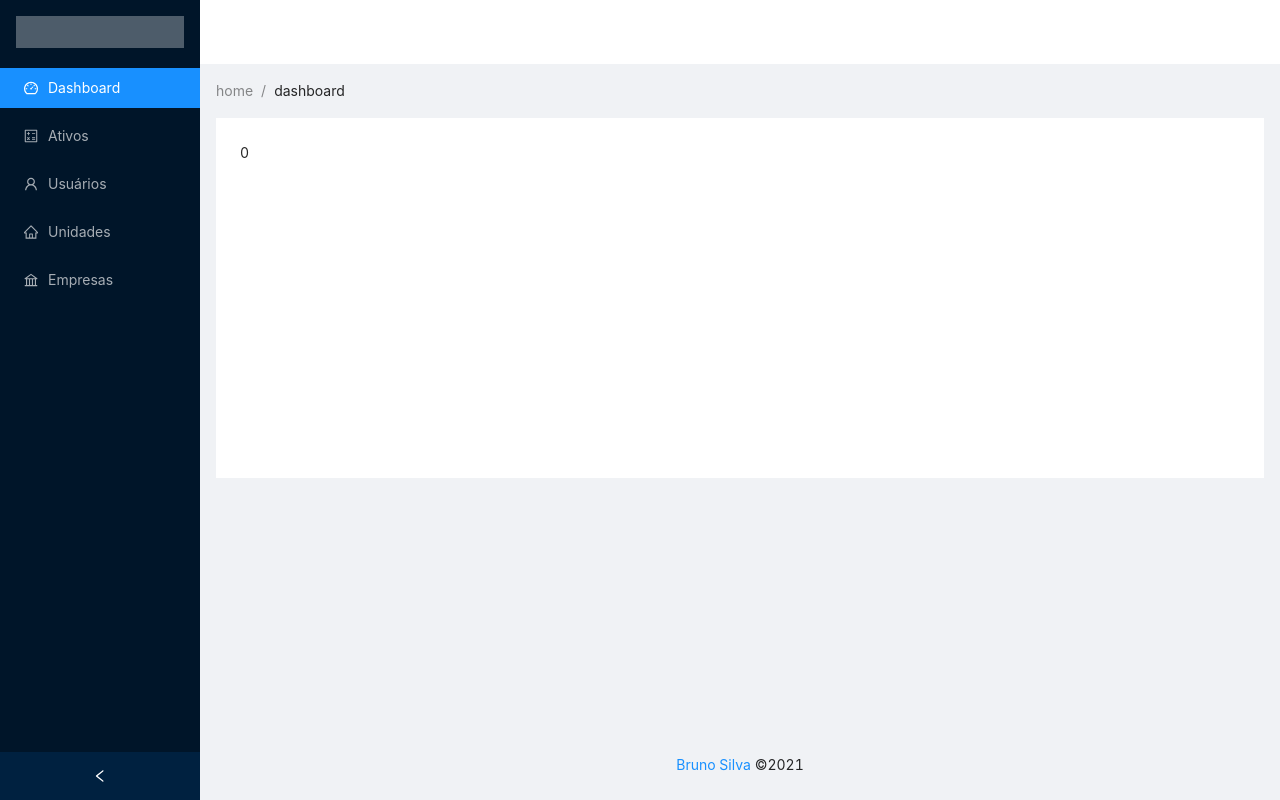
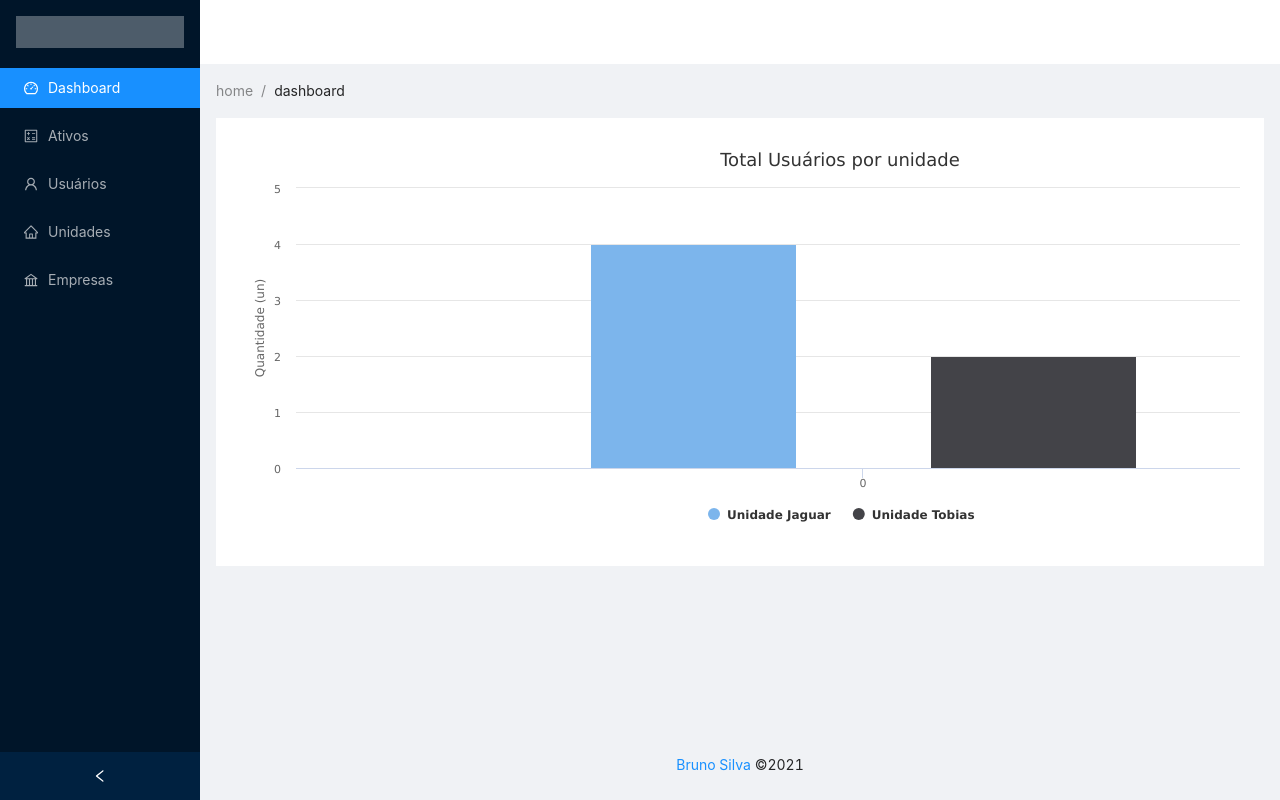
Before and after one commit to brunosilva/monitora-industria, a React (Create React App) app: page / in a window 1280 px wide. Built offline with nearby package versions, Linux system fonts and the light colour scheme; no server answers.

Commit message:
populate chart - (error)

```diff
--- a/package.json
+++ b/package.json
@@ -11,8 +11,10 @@
     "highcharts-react-official": "^3.0.0",
     "react": "^17.0.2",
     "react-dom": "^17.0.2",
+    "react-jsx-highcharts": "^4.2.1",
     "react-router-dom": "^5.2.0",
     "react-scripts": "4.0.3",
+    "recharts": "^2.0.9",
     "sass": "^1.34.0",
     "web-vitals": "^1.1.2"
   },
--- a/public/index.html
+++ b/public/index.html
@@ -9,6 +9,10 @@
       name="description"
       content="Web site created using create-react-app"
     />
+    <script src="https://code.highcharts.com/highcharts.js"></script>
+<script src="https://code.highcharts.com/modules/exporting.js"></script>
+<script src="https://code.highcharts.com/modules/export-data.js"></script>
+<script src="https://code.highcharts.com/modules/accessibility.js"></script>
 
     <title>Monitora Industria</title>
   </head>
--- a/src/components/Body/Body.tsx
+++ b/src/components/Body/Body.tsx
@@ -1,12 +1,17 @@
 import { useEffect, useState } from 'react';
+import Highcharts from 'highcharts';
+import {
+    HighchartsChart, Chart, withHighcharts, XAxis, YAxis, Title, Legend, ColumnSeries, SplineSeries, PieSeries
+} from 'react-jsx-highcharts';
 
 import { api } from '../../services/api';
+import HighchartsReact from 'highcharts-react-official';
 
 interface UserUnit {
     unitId: number;
 }
 
-export default function Body(){
+export default function Body() {
     const [usersUnit, setUsersUnit] = useState<UserUnit[]>([]);
 
     useEffect(() => {
@@ -14,13 +19,61 @@ export default function Body(){
             setUsersUnit(response.data);
         })
     });
-    const result = usersUnit.reduce(function (acumulador, objetoAtual){
-        return acumulador + objetoAtual.unitId;
-      }, 0);
 
-    return(
+    const unidade1 = usersUnit.filter((e) => e.unitId === 1).length;
+    const unidade2 = usersUnit.filter((e) => e.unitId === 2).length;
+
+
+    const optionsChart = {
+        chart: {
+            type: 'column'
+        },
+        title: {
+            text: 'Total Usuários por unidade'
+        },
+        xAxis: {
+            crosshair: true
+        },
+        yAxis: {
+            title: {
+                text: 'Quantidade (un)'
+            }
+        },
+        tooltip: {
+            headerFormat: '<span style="font-size:10px">{point.key}</span><table>',
+            pointFormat: '<tr><td style="color:{series.color};padding:0">{series.name}: </td>' +
+                '<td style="padding:0"><b>{point.y} </b></td></tr>',
+            footerFormat: '</table>',
+            shared: true,
+            useHTML: true
+        },
+        plotOptions: {
+            column: {
+                pointPadding: 0.2,
+                borderWidth: 0
+            }
+        },
+        series: [
+            {
+                name: 'Unidade Jaguar',
+                data: [4]
+
+            },
+            {
+                name: 'Unidade Tobias',
+                data: [2]
+
+            }
+        ]
+    }
+
+
+    return (
         <>
-            {result}
+            <HighchartsReact
+                highcharts={Highcharts}
+                options={optionsChart}
+            />
         </>
     )
 }
--- a/src/style/global.scss
+++ b/src/style/global.scss
@@ -22,3 +22,41 @@
     margin: 16px;
     background: rgba(255, 255, 255, 0.3);
 }
+
+.highcharts-figure, .highcharts-data-table table {
+  min-width: 310px;
+  max-width: 800px;
+  margin: 1em auto;
+}
+
+#container {
+  height: 400px;
+}
+
+.highcharts-data-table table {
+	font-family: Verdana, sans-serif;
+	border-collapse: collapse;
+	border: 1px solid #EBEBEB;
+	margin: 10px auto;
+	text-align: center;
+	width: 100%;
+	max-width: 500px;
+}
+.highcharts-data-table caption {
+  padding: 1em 0;
+  font-size: 1.2em;
+  color: #555;
+}
+.highcharts-data-table th {
+	font-weight: 600;
+  padding: 0.5em;
+}
+.highcharts-data-table td, .highcharts-data-table th, .highcharts-data-table caption {
+  padding: 0.5em;
+}
+.highcharts-data-table thead tr, .highcharts-data-table tr:nth-child(even) {
+  background: #f8f8f8;
+}
+.highcharts-data-table tr:hover {
+  background: #f1f7ff;
+}
```
Also changed, not shown: 1 other file (tests, documents, lock files or other folders).
